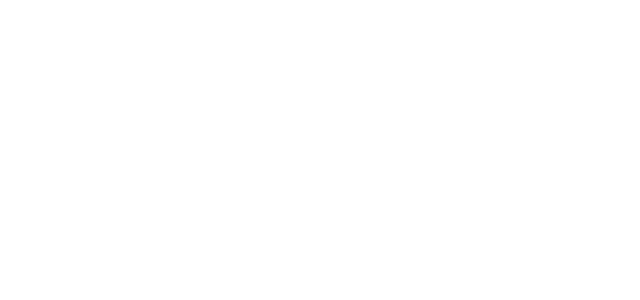
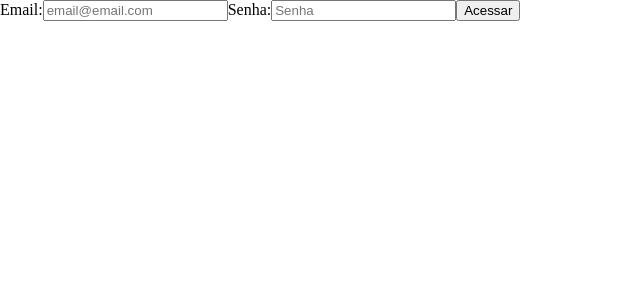
Before and after one commit to aceleradora-TW/acelera-mais-front, a React (Create React App) app: page / in a window 1280 px wide. Shown: the top 300 px of the page, without its empty margins (0-640 px from the left). Built offline with nearby package versions, Linux system fonts and the light colour scheme.

Commit message:
feat(login): implementa login basico

```diff
--- a/package.json
+++ b/package.json
@@ -6,6 +6,7 @@
     "@testing-library/jest-dom": "^5.11.4",
     "@testing-library/react": "^11.1.0",
     "@testing-library/user-event": "^12.1.10",
+    "axios": "^0.22.0",
     "react": "^17.0.2",
     "react-dom": "^17.0.2",
     "react-scripts": "4.0.3",
--- a/src/App.js
+++ b/src/App.js
@@ -1,7 +1,9 @@
+import { Login } from './components/login'
 
 const App = () => {
   return (
     <div className="main">
+      <Login />
     </div>
   )
 }
--- /dev/null
+++ b/src/components/login/index.js
@@ -0,0 +1,38 @@
+import { useState } from 'react'
+import axios from 'axios'
+
+export const Login = () => {
+  const [email, setEmail] = useState('')
+  const [password, setPassword] = useState('')
+
+  const handleChangeEmail = ({ target }) => {
+    setEmail(target.value)
+  }
+
+  const handleChangePassword = ({ target }) => {
+    setPassword(target.value)
+  }
+
+  const handlerClick = (event) => {
+    event.preventDefault()
+    const user = {
+      email, password
+    }
+    axios.post('http://localhost:9000/login', user).then(res => {
+      alert(res.data.message)
+    })
+  }
+  return (
+    <form>
+      <label>
+        Email:
+        <input onChange={handleChangeEmail} value={email} type="email" placeholder="email@email.com"></input>
+      </label>
+      <label>
+        Senha:
+        <input onChange={handleChangePassword} value={password} type="password" placeholder="Senha"></input>
+      </label>
+      <button onClick={handlerClick}>Acessar</button>
+    </form>
+  )
+}
```
Also changed, not shown: src/reportWebVitals.js (+8 -8 lines), 1 other file (tests, documents, lock files or other folders).
